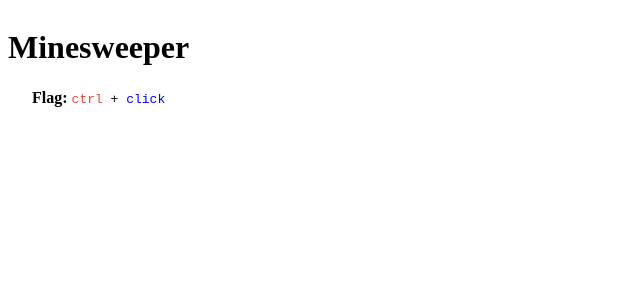
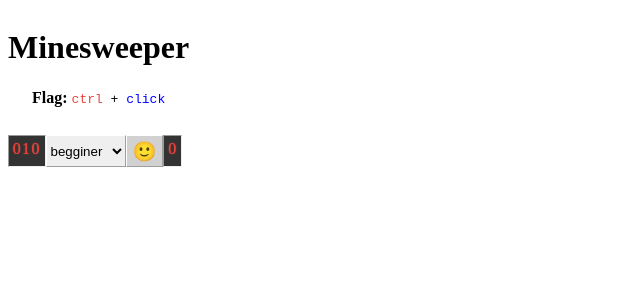
Before and after one commit to kobi070/Minesweeper-ts, a React app: page / in a window 1280 px wide. Shown: the top 300 px of the page, without its empty margins (0-640 px from the left). Built offline with nearby package versions, Linux system fonts and the light colour scheme; the HTML template or start-up script is replaced by a standard one.

Commit message:
index.tsx update @4

```diff
--- a/src/index.tsx
+++ b/src/index.tsx
@@ -1,14 +1,23 @@
-import React from 'react';
-import ReactDOM from 'react-dom';
+import React from "react";
+import ReactDOM from "react-dom";
 
-import { Top } from './components/Top';
+import { Top } from "./components/Top";
+import { Scoreboard } from "./components/Scoreboard";
 
 // import App from '../examples/ReactIntro/App'
 // import { Legend } from './components/Legend/Legend';
 
 ReactDOM.render(
-    <Top feature='Flag' firstAction='ctrl' secondAction='click'>
-        Minesweeper
-    </Top>,
-    document.getElementById('root')
+  <>
+    <Top feature="Flag" firstAction="ctrl" secondAction="click">
+      Minesweeper
+    </Top>
+    <Scoreboard
+      levels={["begginer", "advanced", "expert"]}
+      mines="0"
+      onReset={() => {}}
+      timer="010"
+    />
+  </>,
+  document.getElementById("root")
 );
```
